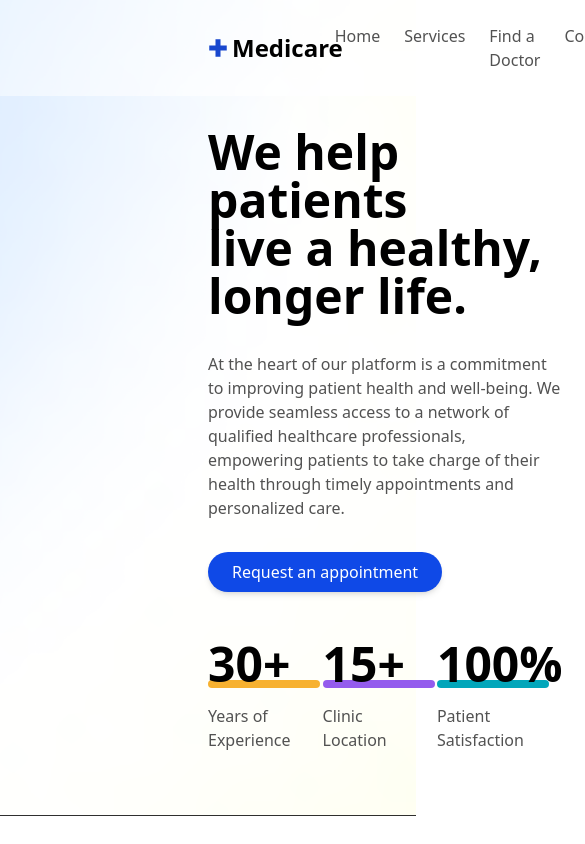
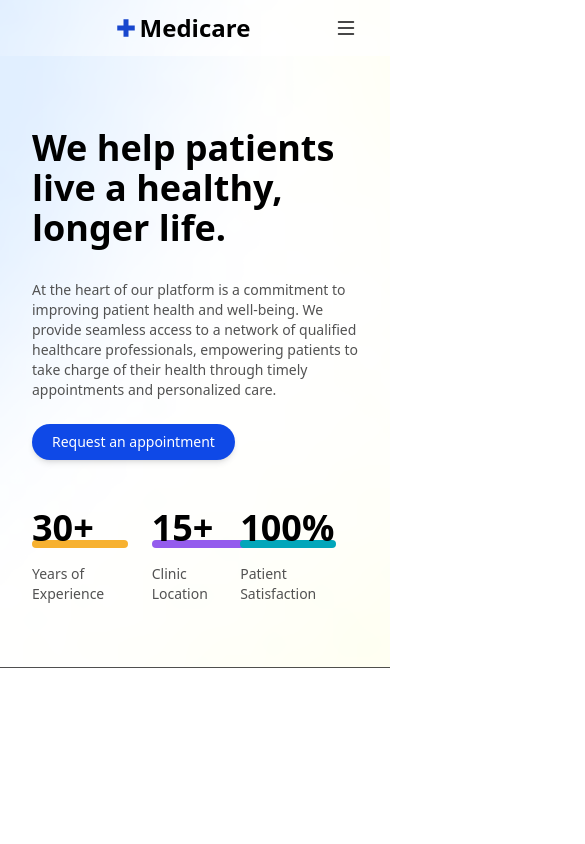
Before and after one commit to adoumadje/medicare-frontend, an Angular app: page / in a window 390 px wide. Shown: the top 844 px of the page, 585 px wide, since content can reach past the window. Built offline with nearby package versions, Linux system fonts and the light colour scheme.

Commit message:
mobile nav and hero

```diff
--- a/src/app/components/general/navigation-bar/navigation-bar.component.html
+++ b/src/app/components/general/navigation-bar/navigation-bar.component.html
@@ -1,17 +1,30 @@
-<nav class="fixed z-10 top-0 left-0 right-0 flex justify-between items-center px-13 py-6 bg-no-repeat bg-center bg-cover"
+<nav class="fixed z-10 top-0 left-0 right-0 flex justify-between items-center px-8 sm:px-13 py-3 sm:py-6 bg-no-repeat bg-center bg-cover"
 style="background-image: url('bg-navbar.png');">
+    <div class="sm:hidden"></div>
     <h1 class="flex items-center cursor-pointer">
         <img src="medicare-logo.svg"
             class="w-5 me-1"
         alt="logo">
         <span class="font-bold text-2xl">Medicare</span>
     </h1>
-    <ul class="flex list-none text-myBlack">
+    <ul class="hidden sm:flex list-none text-myBlack">
         <li class="mx-3 hover:text-myblue cursor-pointer"><a routerLink="">Home</a></li>
         <li class="mx-3 hover:text-myblue cursor-pointer"><a routerLink="">Services</a></li>
         <li class="mx-3 hover:text-myblue cursor-pointer"><a routerLink="">Find a Doctor</a></li>
         <li class="mx-3 hover:text-myblue cursor-pointer"><a routerLink="">Contact</a></li>
     </ul>
-    <button class="bg-myblue text-white px-4 py-1 rounded-l-full rounded-r-full shadow-md focus:ring-2 transform hover:scale-105"
+    <button class="hidden sm:block bg-myblue text-white px-4 py-1 rounded-l-full rounded-r-full shadow-md focus:ring-2 transform hover:scale-105"
     >Login</button>
+    <div (click)="toggleMobileMenu()" class="sm:hidden z-10 cursor-pointer">
+        <i class="{{ mobileMenuButton }}"></i>
+    </div>
+    <div class="sm:hidden flex justify-center items-center bg-lightGreen absolute top-0 {{ mobileMenuDisplay }} w-screen h-screen">
+        <ul class="flex flex-col items-center list-none text-myBlack ">
+            <li class="mb-8 cursor-pointer"><a routerLink="">Home</a></li>
+            <li class="mb-8 cursor-pointer"><a routerLink="">Services</a></li>
+            <li class="mb-8 cursor-pointer"><a routerLink="">Find a Doctor</a></li>
+            <li class="mb-8 cursor-pointer"><a routerLink="">Contact</a></li>
+            <li class="mb-8 cursor-pointer"><a routerLink="">Login</a></li>
+        </ul>
+    </div>
 </nav>
--- a/src/app/components/general/navigation-bar/navigation-bar.component.ts
+++ b/src/app/components/general/navigation-bar/navigation-bar.component.ts
@@ -8,5 +8,21 @@ import { Component } from '@angular/core';
   styleUrl: './navigation-bar.component.css'
 })
 export class NavigationBarComponent {
+      mobileMenuDisplay:string;
+      mobileMenuButton:string;
 
+      constructor() {
+        this.mobileMenuDisplay = '-right-rm-right'
+        this.mobileMenuButton = 'bi bi-list text-2xl'
+      }
+
+      toggleMobileMenu():void {
+        if(this.mobileMenuDisplay === 'left-0') {
+          this.mobileMenuDisplay = '-right-rm-right';
+          this.mobileMenuButton = 'bi bi-list text-2xl';
+        } else {
+          this.mobileMenuDisplay = 'left-0';
+          this.mobileMenuButton = 'bi bi-x-lg text-2xl';
+        }
+      }
 }
--- a/src/app/components/patient/home-page/home-page.component.html
+++ b/src/app/components/patient/home-page/home-page.component.html
@@ -1,33 +1,33 @@
-<div class="px-13 bg-no-repeat bg-center bg-cover pb-16 relative -z-20" style="background-image: url('bg-hero.png');">
+<div class="px-8 sm:px-13 bg-no-repeat bg-center bg-cover pb-16 relative -z-20" style="background-image: url('bg-hero.png');">
     <div class="flex justify-between pt-32 bg-cover">
         <div>
-            <h2 class="font-semibold text-5xl mb-8">We help patients<br>live a healthy,<br>longer life.</h2>
-            <p class="mb-8 text-myBlack">At the heart of our platform is a commitment to improving patient health and well-being. We provide seamless access to a network of qualified healthcare professionals, empowering patients to take charge of their health through timely appointments and personalized care.</p>
-            <button class="bg-myblue text-white px-6 py-2 rounded-l-full rounded-r-full shadow-md focus:ring-2 transform hover:scale-105"
+            <h2 class="font-semibold text-4xl sm:text-5xl mb-8">We help patients<br>live a healthy,<br>longer life.</h2>
+            <p class="mb-6 sm:mb-8 text-myBlack text-sm sm:text-md">At the heart of our platform is a commitment to improving patient health and well-being. We provide seamless access to a network of qualified healthcare professionals, empowering patients to take charge of their health through timely appointments and personalized care.</p>
+            <button class="bg-myblue text-white sm:text-md text-sm px-5 sm:px-6 py-2 rounded-l-full rounded-r-full shadow-md focus:ring-2 transform hover:scale-105"
         >Request an appointment</button>
-        <div class="flex mt-12">
+        <div class="flex mt-12 justify-between">
             <div>
-                <h4 class="relative text-5xl font-semibold mb-4">30+
-                    <span class="absolute bottom-0 -z-10 block w-28 h-2 rounded-l-full rounded-r-full bg-myYellow"></span>
+                <h4 class="relative text-4xl sm:text-5xl font-semibold mb-4">30+
+                    <span class="absolute bottom-0 -z-10 block w-24 sm:w-28 h-2 rounded-l-full rounded-r-full bg-myYellow"></span>
                 </h4>
 
-                <p class="text-myBlack">Years of Experience</p>
-            </div>
-            <div class="mx-8">
-                <h4 class="relative text-5xl font-semibold mb-4">15+
-                    <span class="absolute bottom-0 -z-10 block w-28 h-2 rounded-l-full rounded-r-full bg-myPurple"></span>
-                </h4>
-                <p class="text-myBlack">Clinic Location</p>
+                <p class="text-myBlack sm:text-md text-sm">Years of Experience</p>
             </div>
             <div>
-                <h4 class="relative text-5xl font-semibold mb-4">100%
-                    <span class="absolute bottom-0 -z-10 block w-28 h-2 rounded-l-full rounded-r-full bg-myGreen"></span>
+                <h4 class="relative text-4xl sm:text-5xl font-semibold mb-4">15+
+                    <span class="absolute bottom-0 -z-10 block w-24 sm:w-28 h-2 rounded-l-full rounded-r-full bg-myPurple"></span>
                 </h4>
-                <p class="text-myBlack">Patient Satisfaction</p>
+                <p class="text-myBlack sm:text-md text-sm">Clinic Location</p>
+            </div>
+            <div>
+                <h4 class="relative text-4xl sm:text-5xl font-semibold mb-4">100%
+                    <span class="absolute bottom-0 -z-10 block w-24 sm:w-28 h-2 rounded-l-full rounded-r-full bg-myGreen"></span>
+                </h4>
+                <p class="text-myBlack sm:text-md text-sm">Patient Satisfaction</p>
             </div>
         </div>
         </div>
-        <div class="flex justify-between ms-32">
+        <div class="hidden sm:flex justify-between ms-32">
             <div class="w-100 h-96 p-5 pb-0 rounded me-4 bg-myYellow flex flex-col justify-end">
                 <img class="w-48 mx-auto" src="doctor-1-removebg-preview.png" alt="doctor">
             </div>
@@ -46,6 +46,7 @@
         </div>
     </div>
 </div>
+<!--
 <div class="px-13 pt-8 pb-28">
     <h2 class="font-semibold text-3xl mb-5 text-center">Providing the best<br>medical services</h2>
     <p class="text-myBlack text-center mx-auto w-140">By connecting patients with highly qualified doctors and specialists, we ensure that every appointment leads to expert care and tailored treatment plans.</p>
@@ -301,3 +302,4 @@
 <div class="px-13 pb-16 mt-10">
     <app-footer></app-footer>
 </div>
+-->
--- a/tailwind.config.js
+++ b/tailwind.config.js
@@ -39,6 +39,9 @@ module.exports = {
       },
       height: {
         '100': '50rem'
+      },
+      inset: {
+        'rm-right': '200%'
       }
     },
   },
```
